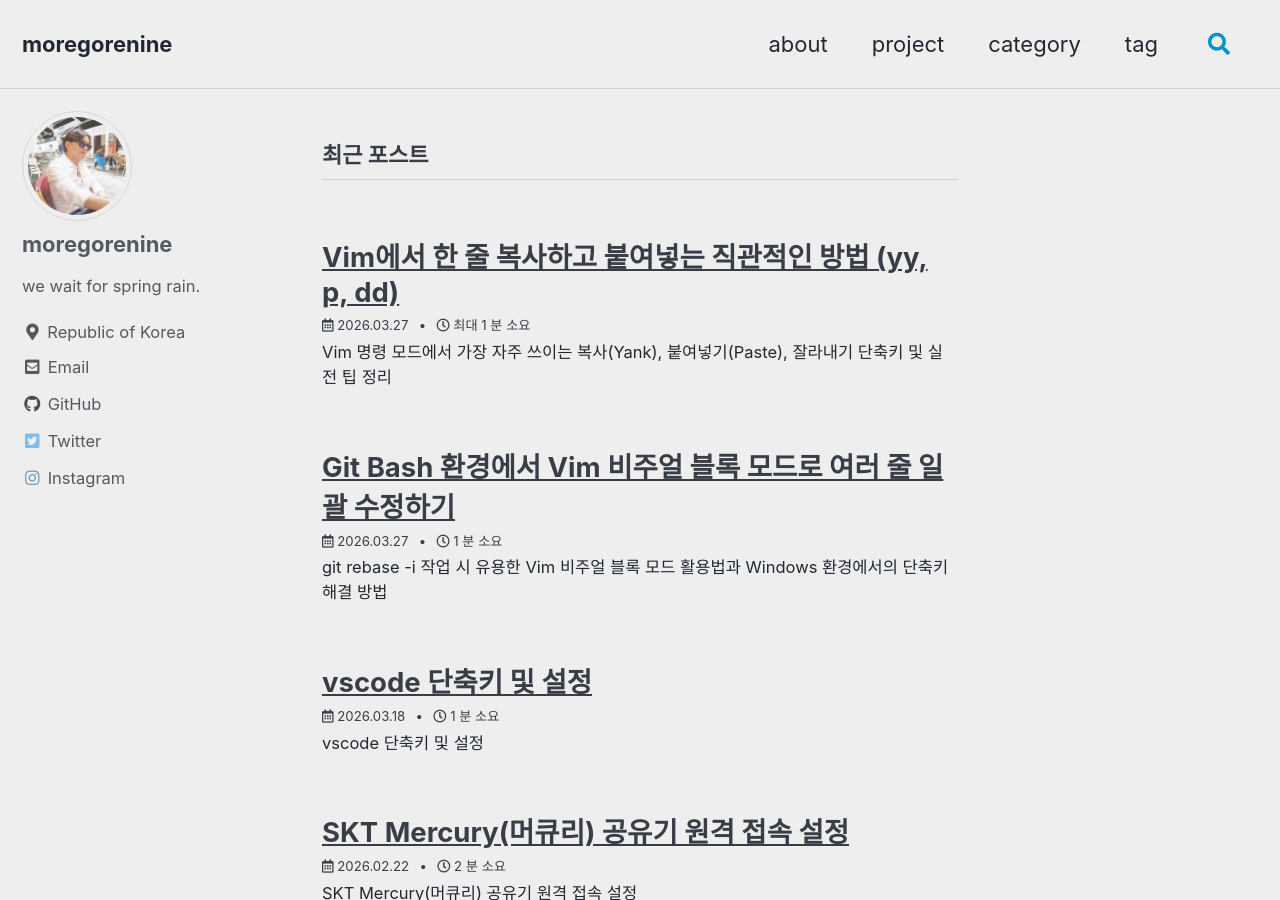
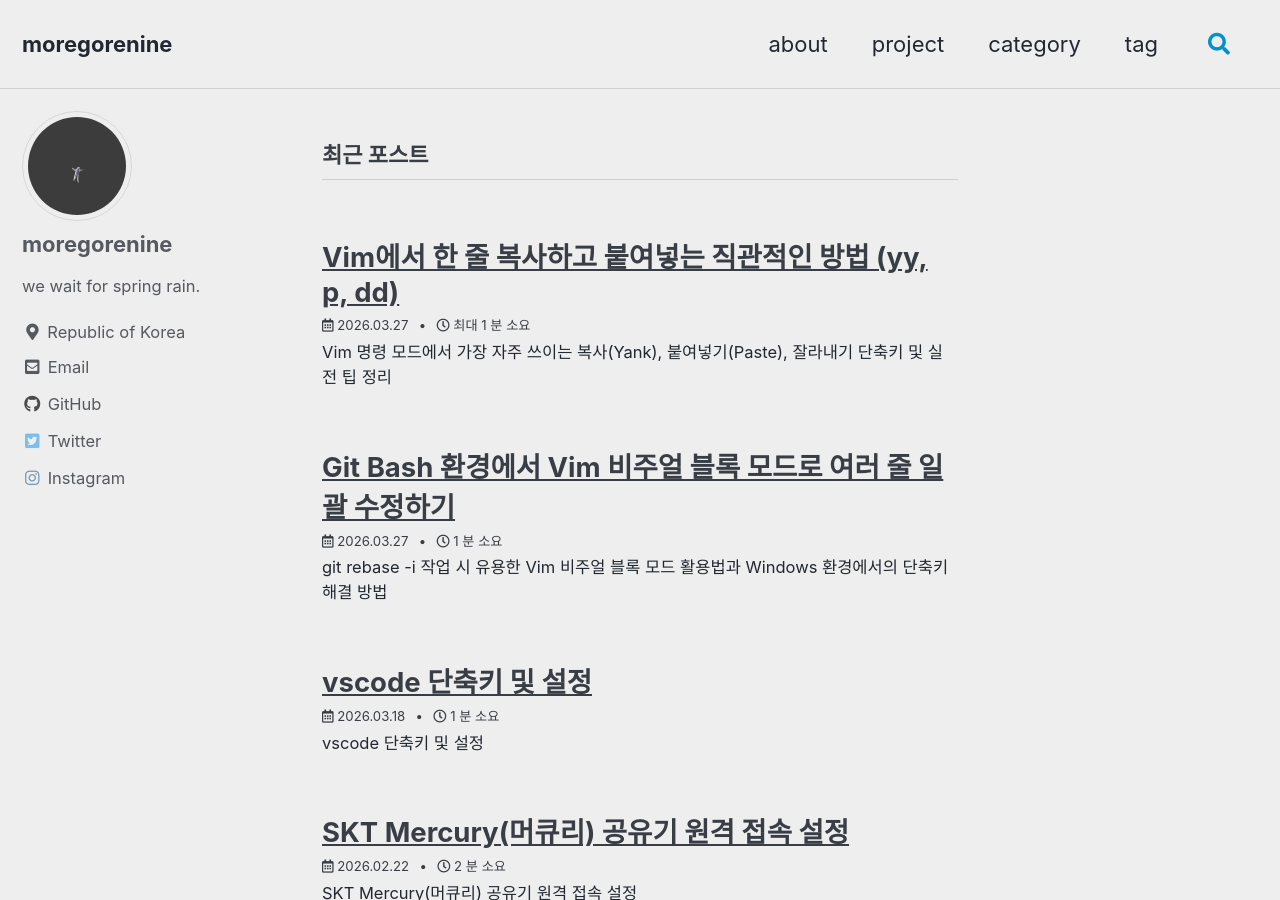
Before and after one commit to moregorenine/moregorenine.github.io, a Jekyll site: the page built from index.html, in a window 1280 px wide and 900 px high. Built offline with Jekyll 4.4.1, drawn with Linux system fonts in a browser that asks for light colours; cached includes are drawn as plain includes; the list of posts is cut into pages by our own code.

Commit message:
update assets/images/bio-photo.png

```diff
--- a/_config.yml
+++ b/_config.yml
@@ -94,7 +94,7 @@ analytics:
 # Site Author
 author:
   name: "moregorenine"
-  avatar: "/assets/images/bio-photo.jpg" # path of avatar image, e.g. "/assets/images/bio-photo.jpg"
+  avatar: "/assets/images/bio-photo.png" # path of avatar image, e.g. "/assets/images/bio-photo.png"
   bio: "we wait for spring rain."
   location: "Republic of Korea"
   #  email: "moregorenine@gmail.com"
```
Also changed, not shown: assets/images/bio-photo.jpg (deleted), assets/images/bio-photo.png (added).
